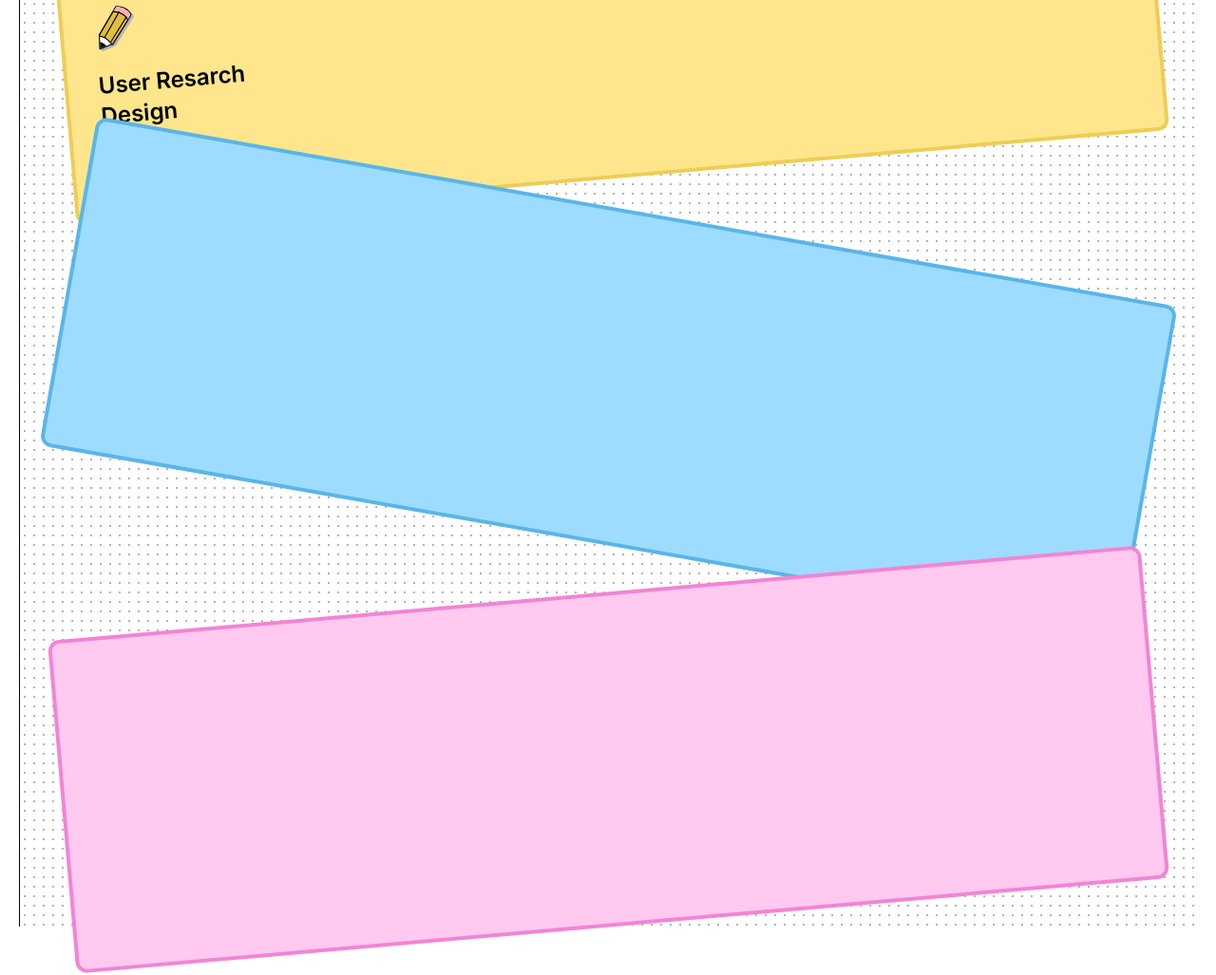
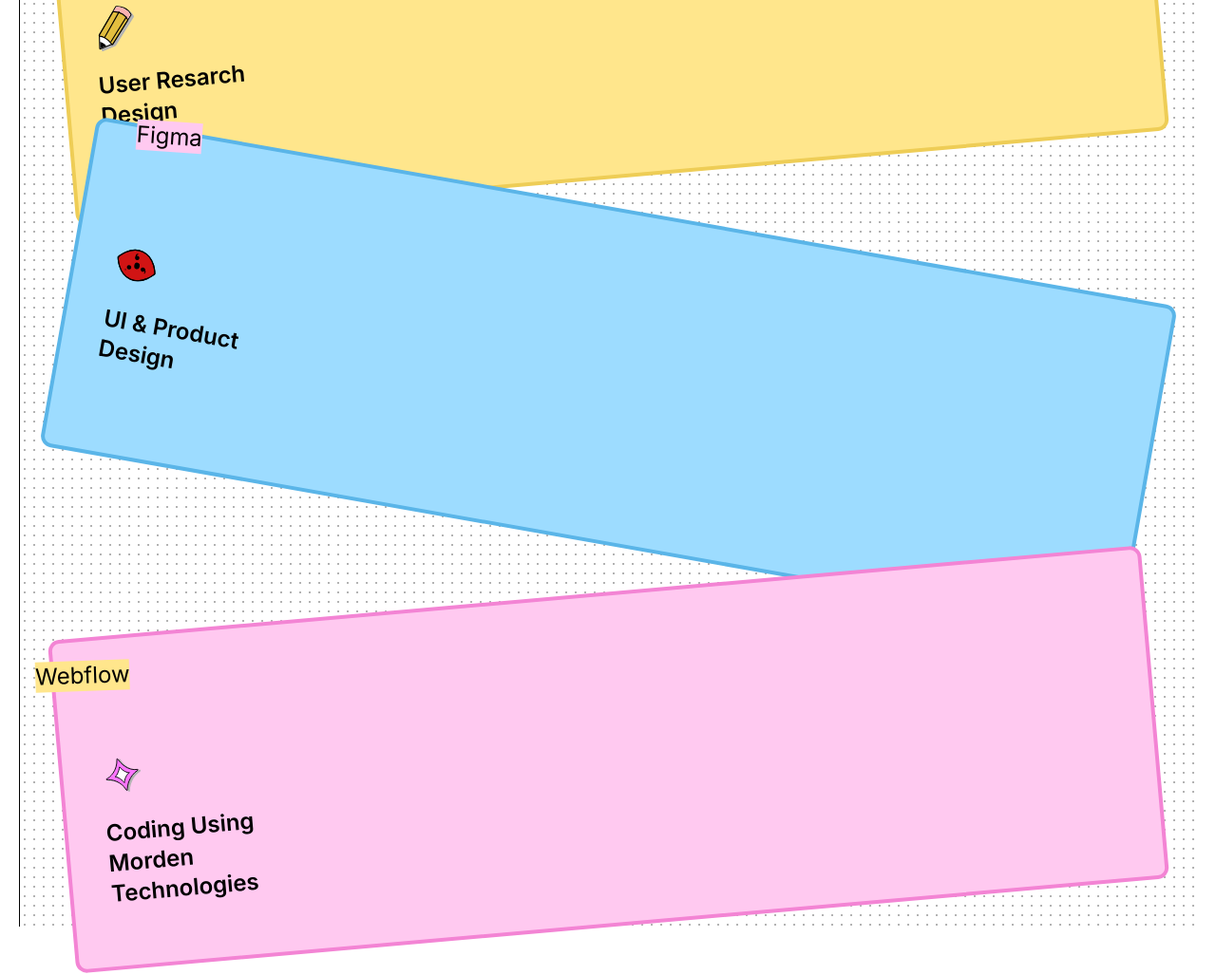
Before and after one commit to Worketyamo-Students/js-home-work, a plain HTML site: page Documents/Projects-Worketyamo/Neu-Brutalism/index.html in a window 1280 px wide. Shown: the part 661-1688 px from the top of the page at 95% size. Drawn offline with nearby package versions, Linux system fonts and the light colour scheme.

Commit message:
feat:ui cards

```diff
--- a/Documents/Projects-Worketyamo/Neu-Brutalism/index.html
+++ b/Documents/Projects-Worketyamo/Neu-Brutalism/index.html
@@ -104,10 +104,38 @@
             </div>
             <div
               class="border-4 border-solid border-bblue h-[22rem] bg-pirmary-blue rounded-xl rotate-10"
-            ></div>
+            >
+              <div class="px-10">
+                <h1
+                  class="text-clip bg-pirmary-pink inline text-2xl absolute -translate-y-3 -rotate-6"
+                >
+                  Figma
+                </h1>
+                <div class="pt-30 flex flex-col gap-5">
+                  <img src="./assets/img/eye.svg" alt="" class="size-12" />
+                  <h1 class="text-2xl font-semibold w-45 text-start">
+                    UI & Product Design
+                  </h1>
+                </div>
+              </div>
+            </div>
             <div
               class="border-4 border-solid border-bpink bg-pirmary-pink h-[22rem] -rotate-5 rounded-xl mt-5"
-            ></div>
+            >
+              <div class="px-10">
+                <h1
+                  class="text-clip bg-pirmary-yelllow inline text-2xl absolute translate-y-5 -translate-x-15 rotate-3"
+                >
+                  Webflow
+                </h1>
+                <div class="pt-30 flex flex-col gap-5">
+                  <img src="./assets/img/star.svg" alt="" class="size-12" />
+                  <h1 class="text-2xl font-semibold w-45 text-start">
+                    Coding Using Morden Technologies
+                  </h1>
+                </div>
+              </div>
+            </div>
           </div>
         </div>
       </section>
```
